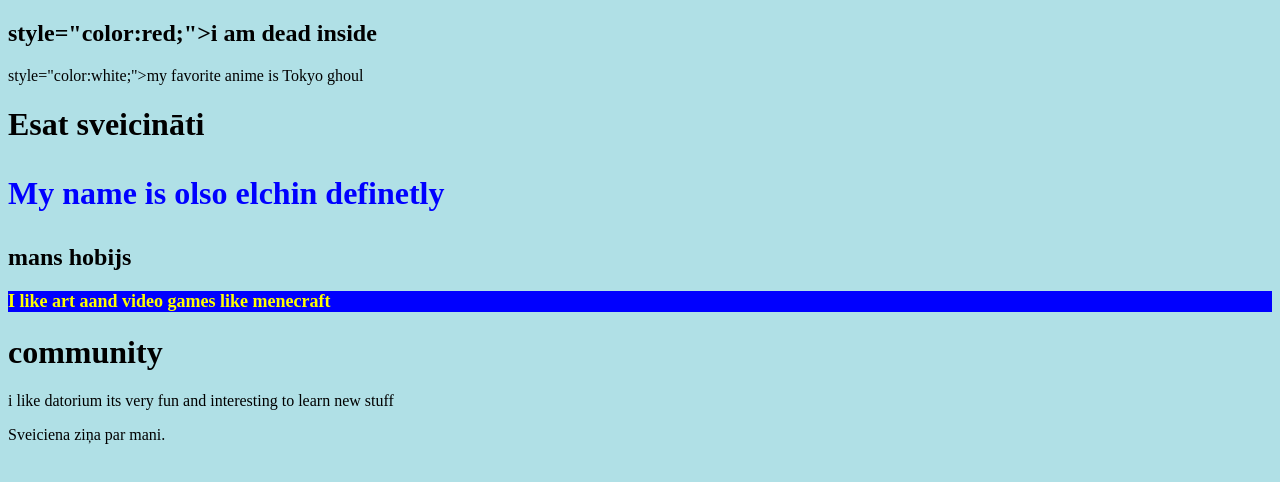
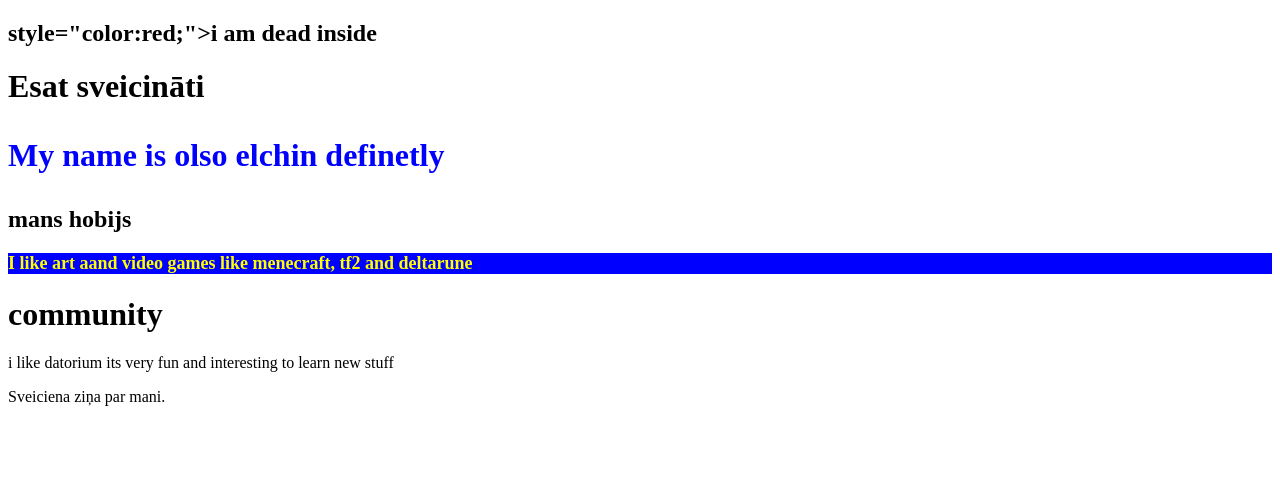
Before and after one commit to Stiivs/my-second-webpage, a plain HTML site: page index.html in a window 1280 px wide. Drawn offline with Linux system fonts and the light colour scheme.

Commit message:
Create index.html

```diff
--- a/index.html
+++ b/index.html
@@ -5,8 +5,7 @@
     <link rel="icon" type="image/x-icon" href="/images/favicon.ico">
   </head>
 <body><h2>style="color:red;">i am dead inside</h2>
-    <p>style="color:white;">my favorite anime is Tokyo ghoul</p>
-  <body style="background-color:powderblue;">
+
 
 <h1>Esat sveicināti</h1>
 <h1 style="color:blue;backround-color:yellow;">
@@ -14,7 +13,7 @@
   <h2>mans hobijs</h2>
     <h2 style="color:yellow;background-color:blue;font-size:18px">
 
-  <p>I like art aand video games like menecraft</p>
+  <p>I like art aand video games like menecraft, tf2 and deltarune</p>
 
   <h1>community</h2>
   <p>i like datorium its very fun and interesting to learn new stuff</p>
```
